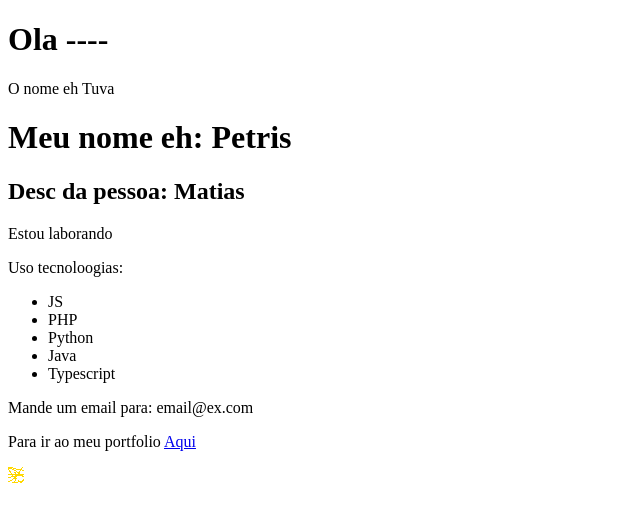
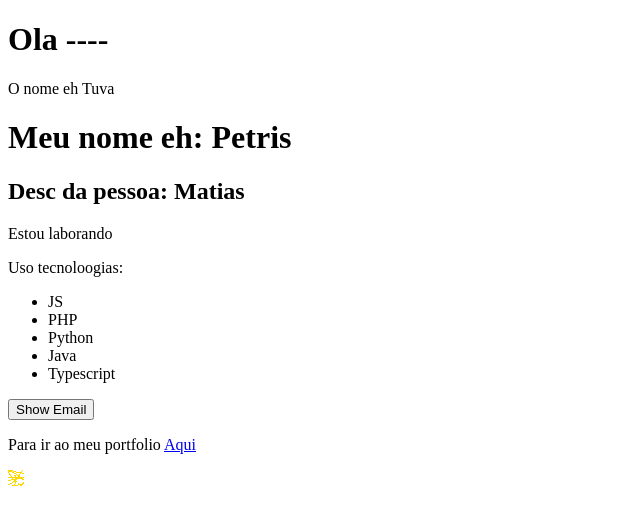
Before and after one commit to caiosantosSTL/tutorialVuejsCLI, a Vue app: page / in a window 1280 px wide. Shown: the top 524 px of the page, without its empty margins (0-640 px from the left). Built offline with nearby package versions, Linux system fonts and the light colour scheme.

Commit message:
update project

```diff
--- a/src/App.vue
+++ b/src/App.vue
@@ -13,3 +13,7 @@ export default {
   name: 'App'
 }
 </script>
+
+<style>
+
+</style>
--- a/src/components/Infos.vue
+++ b/src/components/Infos.vue
@@ -8,6 +8,9 @@
     <ul>
       <li :key="code" v-for="code in codes">{{code}}</li>
     </ul>
+
+    <button @click="showEmail()">{{textoBotao}}</button>
+
     <p v-show="show_email">Mande um email para: {{email}}</p>
     <!-- uso de v-bind -->
     <p>Para ir ao meu portfolio <a v-bind:href="linko" target="_blank">Aqui</a> </p>
@@ -23,10 +26,22 @@ export default {
   data(){
       return{
           laboras: true,
-          show_email: true,
+          show_email: false,
           codes: ['JS', 'PHP', 'Python', 'Java', 'Typescript'],
           email: 'email@ex.com',
-          linko: 'https://google.com'
+          linko: 'https://google.com',
+          textoBotao: 'Show Email'
+      }
+  },
+  methods: {
+      showEmail(){
+          this.show_email = !this.show_email
+          if(this.show_email){
+              this.textoBotao = "Ocultar Email"
+          }else{
+              this.textoBotao = "Mostrar Email"
+          }
+
       }
   }
 };
```
Also changed, not shown: minidoc.txt.
